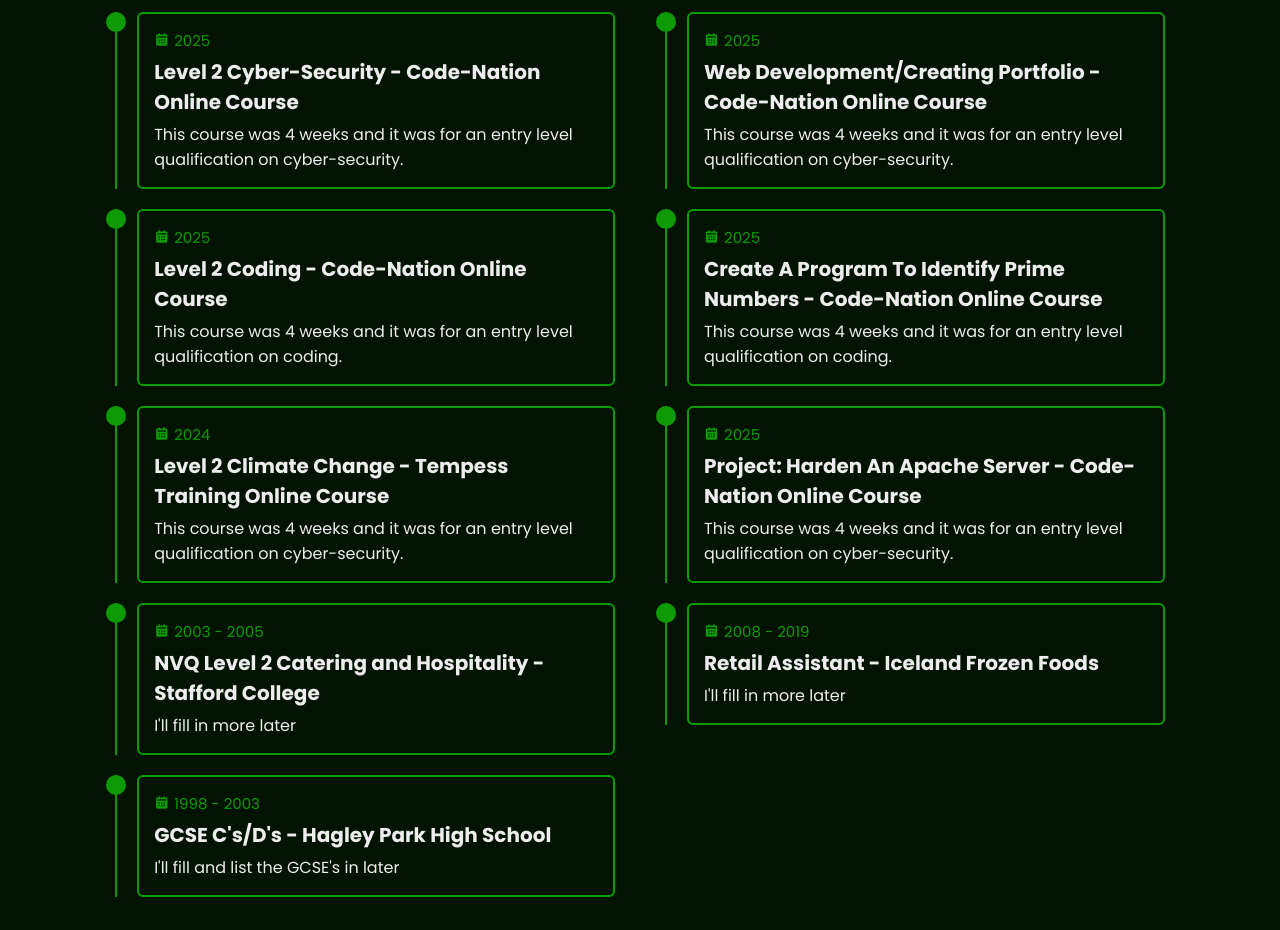
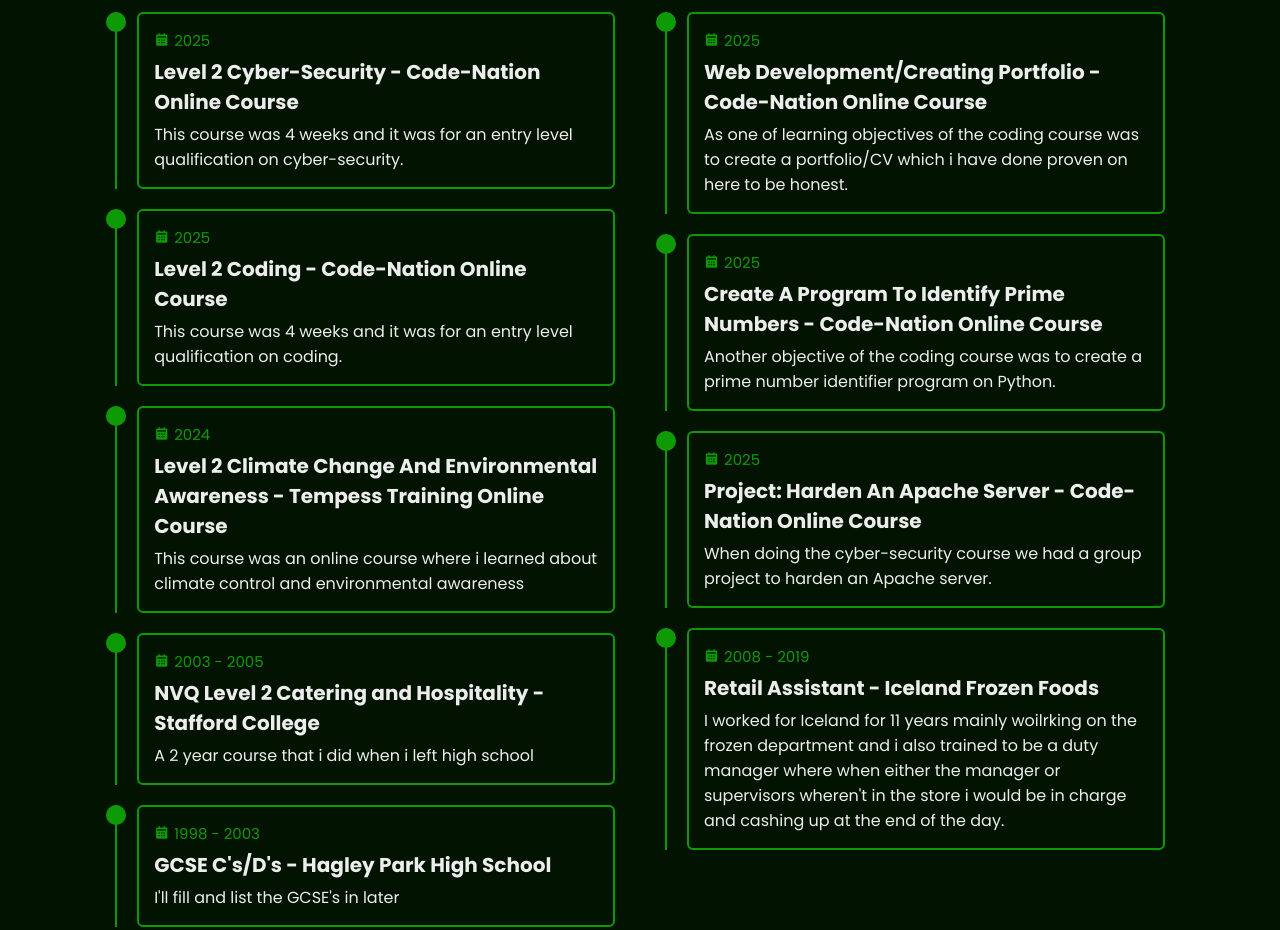
Before and after one commit to BeardedPete87/Personal-CV-Portfolio, a plain HTML site: page index.html in a window 1280 px wide. Shown: the part 1846-2776 px from the top of the page. Drawn offline with nearby package versions, Linux system fonts and the light colour scheme; files whose address does not match are found by name.

Commit message:
Add files via upload

```diff
--- a/index.html
+++ b/index.html
@@ -70,7 +70,7 @@
 
            <div class="about-content">
                <h3>Beginner Developer!</h3>
-               <p>I'll fill this in when i come up with something to put in here lol.</p>
+               <p>I have always been interested in programming and coding.</p>
 
                <div class="btn-box btns">
                 <a href="#" class="btn">Read More</a>
@@ -112,9 +112,8 @@
                         <div class="education-content">
                             <div class="content">
                                 <div class="year"><i class='bx bxs-calendar'></i>2024</div>
-                                <h3>Level 2 Climate Change - Tempess Training Online Course</h3>
-                                <p>This course was 4 weeks and it was for an entry level qualification on
-                                    cyber-security.</p>
+                                <h3>Level 2 Climate Change And Environmental Awareness - Tempess Training Online Course</h3>
+                                <p>This course was an online course where i learned about climate control and environmental awareness</p>
                             </div>
                         </div>
                     </div>
@@ -124,7 +123,7 @@
                             <div class="content">
                                 <div class="year"><i class='bx bxs-calendar'></i>2003 - 2005</div>
                                 <h3>NVQ Level 2 Catering and Hospitality - Stafford College</h3>
-                                <p>I'll fill in more later</p>
+                                <p>A 2 year course that i did when i left high school</p>
                             </div>
                         </div>
                     </div>
@@ -148,8 +147,8 @@
                             <div class="content">
                                 <div class="year"><i class='bx bxs-calendar'></i>2025</div>
                                 <h3>Web Development/Creating Portfolio - Code-Nation Online Course</h3>
-                                <p>This course was 4 weeks and it was for an entry level qualification on
-                                    cyber-security.</p>
+                                <p>As one of learning objectives of the coding course was to create a portfolio/CV which i have done proven on here to be honest.
+                                </p>
                             </div>
                         </div>
                     </div>
@@ -159,8 +158,7 @@
                             <div class="content">
                                 <div class="year"><i class='bx bxs-calendar'></i>2025</div>
                                 <h3>Create A Program To Identify Prime Numbers - Code-Nation Online Course</h3>
-                                <p>This course was 4 weeks and it was for an entry level qualification on
-                                    coding.</p>
+                                <p>Another objective of the coding course was to create a prime number identifier program on Python.</p>
                             </div>
                         </div>
                     </div>
@@ -170,8 +168,7 @@
                             <div class="content">
                                 <div class="year"><i class='bx bxs-calendar'></i>2025</div>
                                 <h3>Project: Harden An Apache Server - Code-Nation Online Course</h3>
-                                <p>This course was 4 weeks and it was for an entry level qualification on
-                                    cyber-security.</p>
+                                <p>When doing the cyber-security course we had a group project to harden an Apache server.</p>
                             </div>
                         </div>
                     </div>
@@ -181,7 +178,9 @@
                             <div class="content">
                                 <div class="year"><i class='bx bxs-calendar'></i>2008 - 2019</div>
                                 <h3>Retail Assistant - Iceland Frozen Foods</h3>
-                                <p>I'll fill in more later</p>
+                                <p>I worked for Iceland for 11 years mainly woilrking on the frozen department and i also trained to be
+                                    a duty manager where when either the manager or supervisors wheren't in the store i would be in charge and cashing up at the end of the day.
+                                </p>
                             </div>
                         </div>
                     </div>
```
